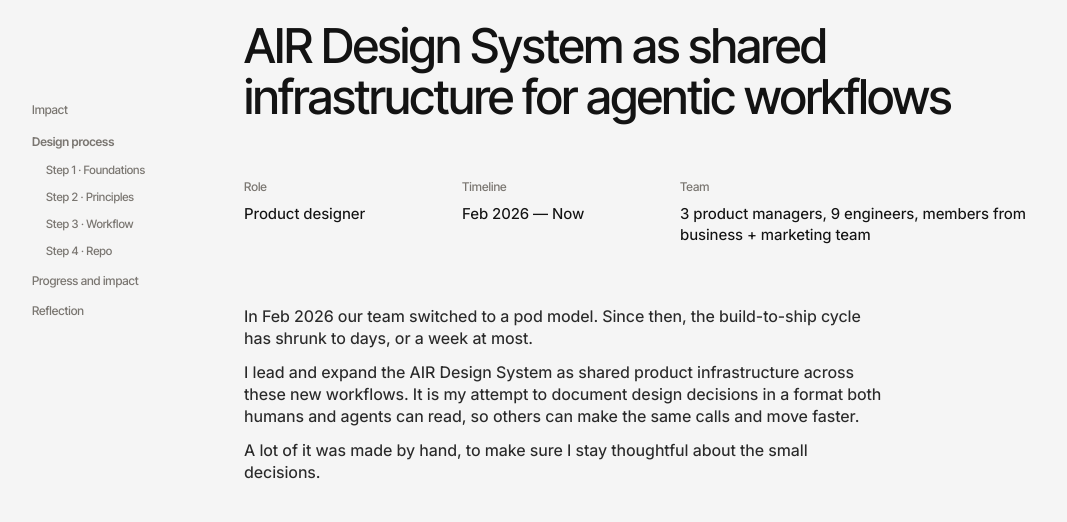
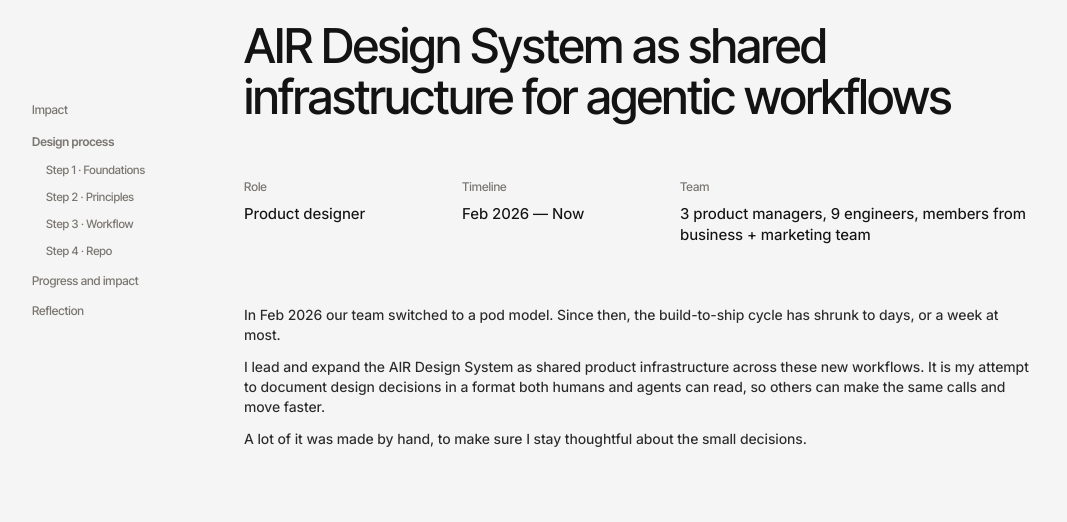
Before and after one commit to wongcheukyiu328-lab/my-portfolio, a plain HTML site: page projects/air.html in a window 1280 px wide. Shown: the part 190-712 px from the top of the page, without its empty margins (0-1067 px from the left). Drawn offline with Linux system fonts and the light colour scheme; a web font is replaced by a local one.

Commit message:
AIR case study: match intro text to body size and width
Intro paragraphs were 16/22 with a 640px cap; set to 14/20 at full
width so they line up with the other sections.

Co-Authored-By: Claude Opus 5.5 <noreply@anthropic.com>
Claude-Session: https://claude.ai/code/session_018xt7SXkZVVKuK3iUSNJE3a

```diff
--- a/projects/air.html
+++ b/projects/air.html
@@ -204,10 +204,10 @@
     margin:0 0 28px;text-wrap:balance;
   }
   .p-hero .p-intro{
-    max-width:640px;margin-top:40px;
+    margin-top:40px;
   }
   .p-hero .p-intro p{
-    font-size:16px;line-height:22px;color:var(--ink-2);
+    font-size:14px;line-height:20px;color:var(--ink-2);
     margin:0 0 12px;
   }
   .p-hero .p-intro p:last-child{margin-bottom:0}
```
